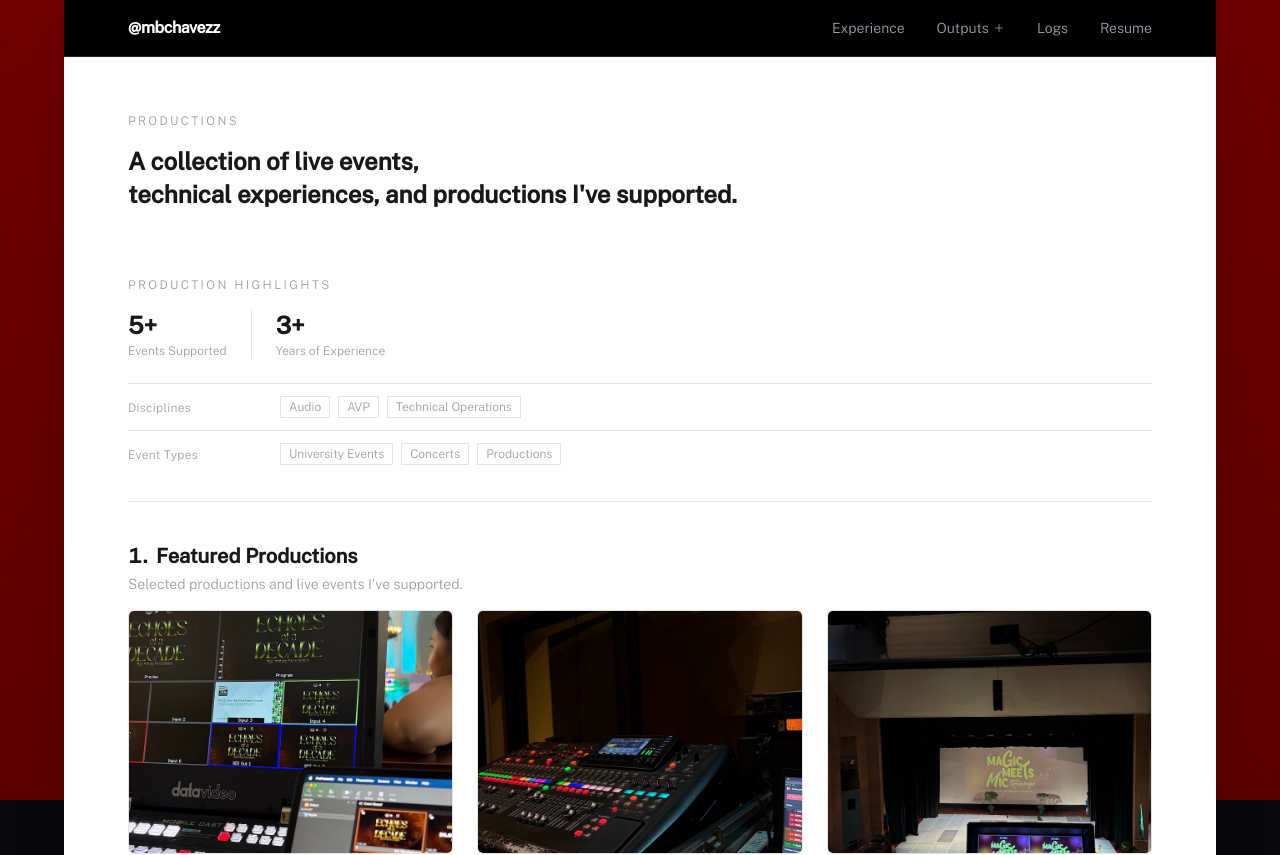
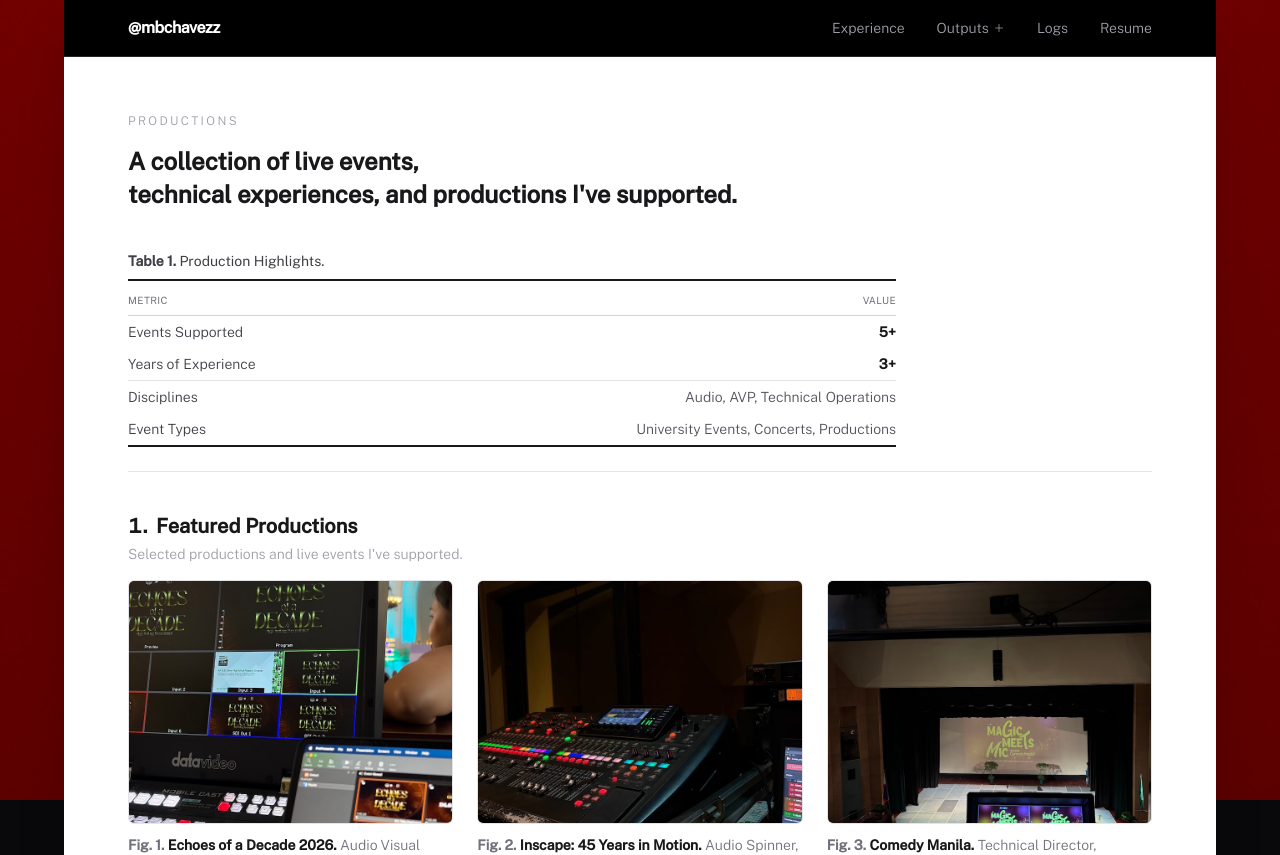
Before and after one commit to mbchavez27/mbchavezzportfolio, a React (Vite) app: page /productions in a window 1280 px wide. Shown: the top 855 px of the page. Built offline with nearby package versions, Linux system fonts and the light colour scheme.

Commit message:
style(ui): at-a-glance as a captioned academic table

```diff
--- a/src/components/organisms/AtAGlance.tsx
+++ b/src/components/organisms/AtAGlance.tsx
@@ -1,7 +1,5 @@
 import { motion } from "motion/react";
 import { revealOnScroll } from "@/lib/motion";
-import AccentRule from "@/components/atoms/AccentRule";
-import Tag from "@/components/atoms/Tag";
 
 export type Stat = { readonly value: string; readonly label: string };
 export type TagGroup = { readonly label: string; readonly tags: readonly string[] };
@@ -12,37 +10,55 @@ type Props = {
   tagGroups: readonly TagGroup[];
 };
 
-/** Summary at the top of a page: an inline row of headline numbers plus labelled tag rows. */
+const CELL = "py-1.5 align-top";
+const HEADER = "pb-1.5 pt-2 font-normal text-zinc-500 [font-variant:small-caps] tracking-wide";
+
+/** Summary at the top of a page, set as a captioned academic (booktabs-style) table. */
 export default function AtAGlance({ title, stats, tagGroups }: Props) {
+  const lastIndex = stats.length + tagGroups.length - 1;
+  const bottomRule = (index: number) => (index === lastIndex ? "border-b-2 border-zinc-900" : "");
+
   return (
     <motion.div {...revealOnScroll()} className="page-container mb-6">
-      <AccentRule />
+      <table className="w-full max-w-3xl border-collapse font-body text-sm">
+        <caption className="caption-top text-left pb-2 text-zinc-700">
+          <span className="font-semibold text-primary">Table 1.</span> {title}.
+        </caption>
 
-      <p className="font-body font-light text-xs text-zinc-400 tracking-[0.2em] uppercase pt-6 pb-4">{title}</p>
+        <thead className="border-t-2 border-zinc-900">
+          <tr className="border-b border-zinc-300">
+            <th scope="col" className={`${HEADER} text-left`}>
+              metric
+            </th>
+            <th scope="col" className={`${HEADER} text-right`}>
+              value
+            </th>
+          </tr>
+        </thead>
 
-      <div className="flex flex-wrap gap-y-4 divide-x divide-primary/15">
-        {stats.map((stat) => (
-          <div key={stat.label} className="pr-6 pl-6 first:pl-0">
-            <p className="font-display text-2xl font-semibold text-zinc-900">{stat.value}</p>
-            <p className="font-body font-light text-xs text-zinc-400 mt-0.5">{stat.label}</p>
-          </div>
-        ))}
-      </div>
+        <tbody>
+          {stats.map((stat, i) => (
+            <tr key={stat.label} className={bottomRule(i)}>
+              <th scope="row" className={`${CELL} pr-6 text-left font-light text-zinc-700`}>
+                {stat.label}
+              </th>
+              <td className={`${CELL} text-right font-display font-semibold text-zinc-900 tabular-nums`}>{stat.value}</td>
+            </tr>
+          ))}
 
-      {tagGroups.length > 0 && (
-        <dl className="mt-6 divide-y divide-primary/10 border-t border-primary/10">
-          {tagGroups.map((group) => (
-            <div key={group.label} className="grid grid-cols-1 sm:grid-cols-[8rem_1fr] gap-x-6 gap-y-2 py-3">
-              <dt className="font-body font-light text-xs text-zinc-400 tracking-wide sm:pt-1">{group.label}</dt>
-              <dd className="flex flex-wrap gap-2">
-                {group.tags.map((tag) => (
-                  <Tag key={tag} label={tag} variant="light" />
-                ))}
-              </dd>
-            </div>
-          ))}
-        </dl>
-      )}
+          {tagGroups.map((group, i) => {
+            const separator = i === 0 && stats.length > 0 ? "border-t border-zinc-200" : "";
+            return (
+              <tr key={group.label} className={`${separator} ${bottomRule(stats.length + i)}`}>
+                <th scope="row" className={`${CELL} pr-6 text-left font-light text-zinc-700 whitespace-nowrap`}>
+                  {group.label}
+                </th>
+                <td className={`${CELL} text-right font-light text-zinc-600`}>{group.tags.join(", ")}</td>
+              </tr>
+            );
+          })}
+        </tbody>
+      </table>
     </motion.div>
   );
 }
```
